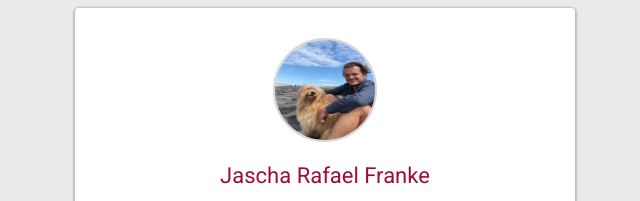
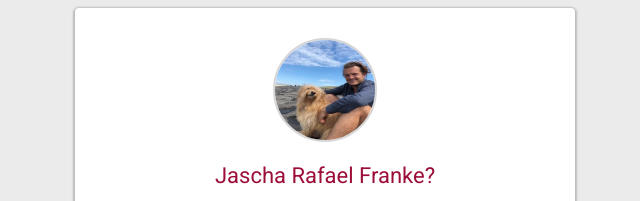
Before and after one commit to JayJay2018/profile, a plain HTML site: page index.html in a window 1280 px wide. Shown: the top 201 px of the page, 315-955 px from the left. Drawn offline with Linux system fonts and the light colour scheme.

```diff
--- a/index.html
+++ b/index.html
@@ -13,7 +13,7 @@
     <div class="card text-center">
       <img src="images/newprofile.jpg" alt="Jascha Rafael Franke" id="img-profile" class="img-circle">
 
-      <h1>Jascha Rafael Franke </h1>
+      <h1>Jascha Rafael Franke? </h1>
 
       <h2>a wnb-coding sommelier</h2>
 
```
